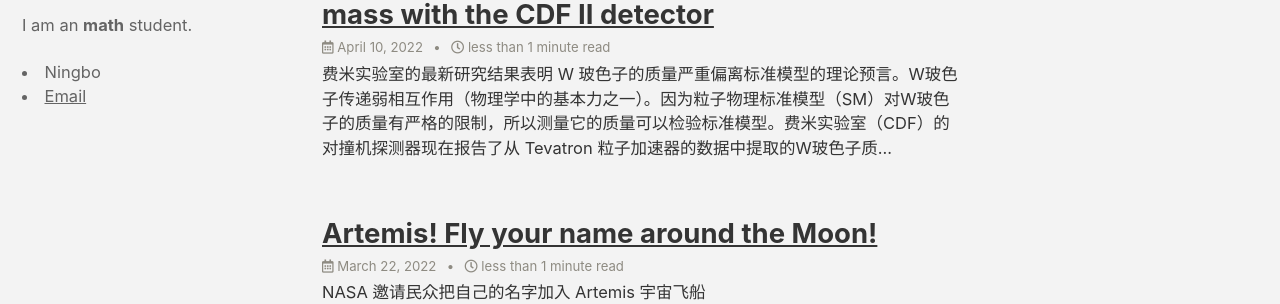
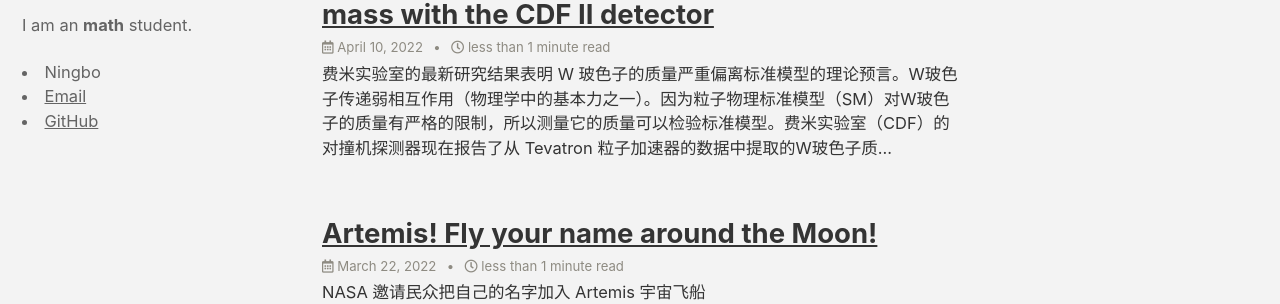
Before and after one commit to Alex222222222222/Blog, a Jekyll site: the page built from index.html, in a window 1280 px wide. Shown: the part 282-586 px from the top of the page. Built offline with Jekyll 4.4.1, drawn with Linux system fonts in a browser that asks for light colours; cached includes are drawn as plain includes; the list of posts is cut into pages by our own code.

Commit message:
fix author information cannot display github

```diff
--- a/_config.yml
+++ b/_config.yml
@@ -122,7 +122,7 @@ author:
     #  # url: "https://facebook.com/"
     - label: "GitHub"
       icon: "fab fa-fw fa-github"
-      # url: "https://github.com/"
+      url: "https://github.com/Alex222222222222"
     #- label: "Instagram"
     #  icon: "fab fa-fw fa-instagram"
     #  # url: "https://instagram.com/"
--- a/_includes/author-profile.html
+++ b/_includes/author-profile.html
@@ -31,18 +31,16 @@
     </li>
     {% endif %}
 
-    <!--
     {% if author.links %}
     {% for link in author.links %}
     {% if link.label and link.url %}
-    <li><a href="{{ link.url }}" rel="nofollow noopener noreferrer me"><i
-          class="{{ link.icon | default: 'fas fa-link' }}" aria-hidden="true"></i><span class="label">{{ link.label
+    <li><a href="{{ link.url }}" rel="nofollow noopener noreferrer me"><span class="label">{{ link.label
           }}</span></a></li>
     {% endif %}
     {% endfor %}
     {% endif %}
-    -->
 
+    <!--
     {% if author.uri %}
     <li>
       <a href="{{ author.uri }}" itemprop="url" rel="me">
@@ -252,6 +250,7 @@
       </a>
     </li>
     {% endif %}
+    -->
 
     {% include author-profile-custom-links.html %}
   </div>
```
